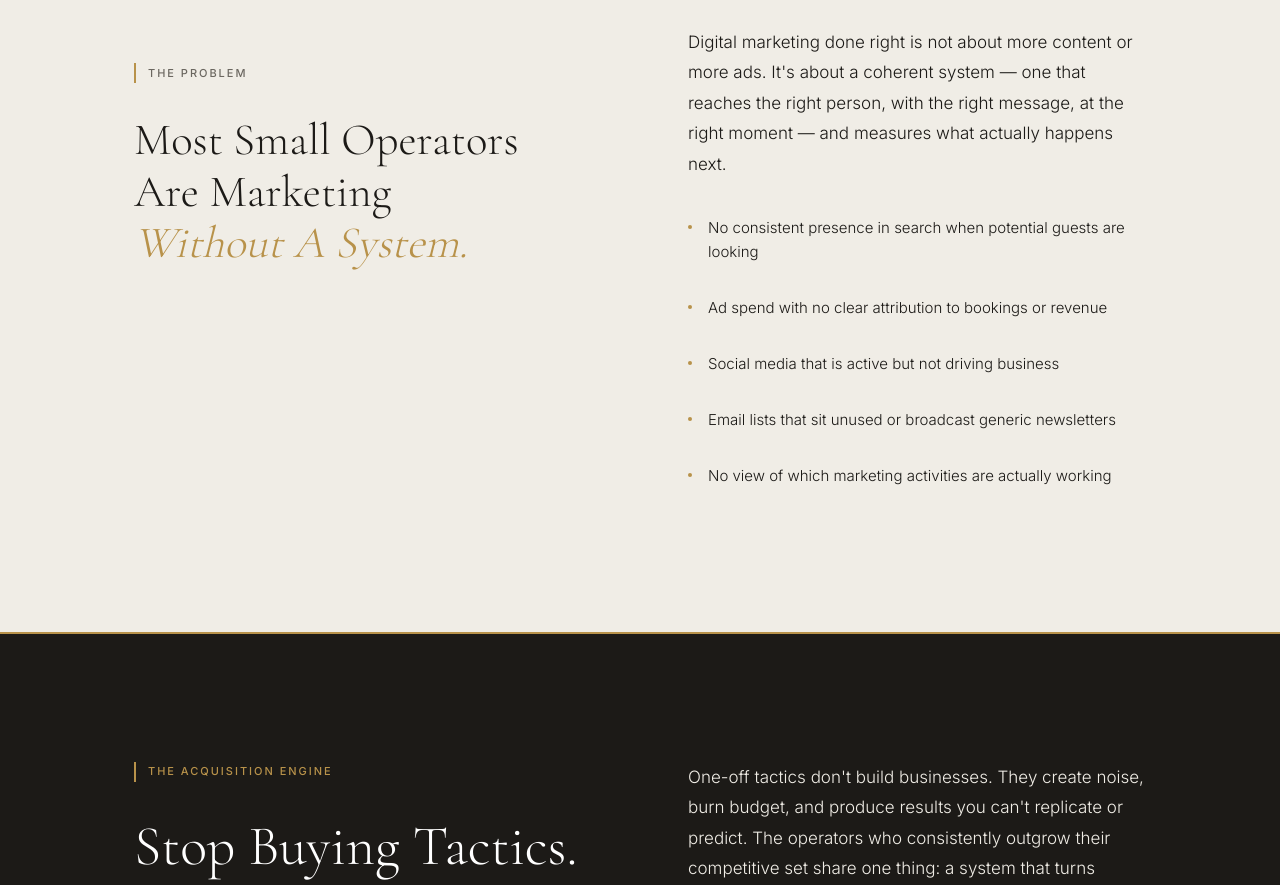
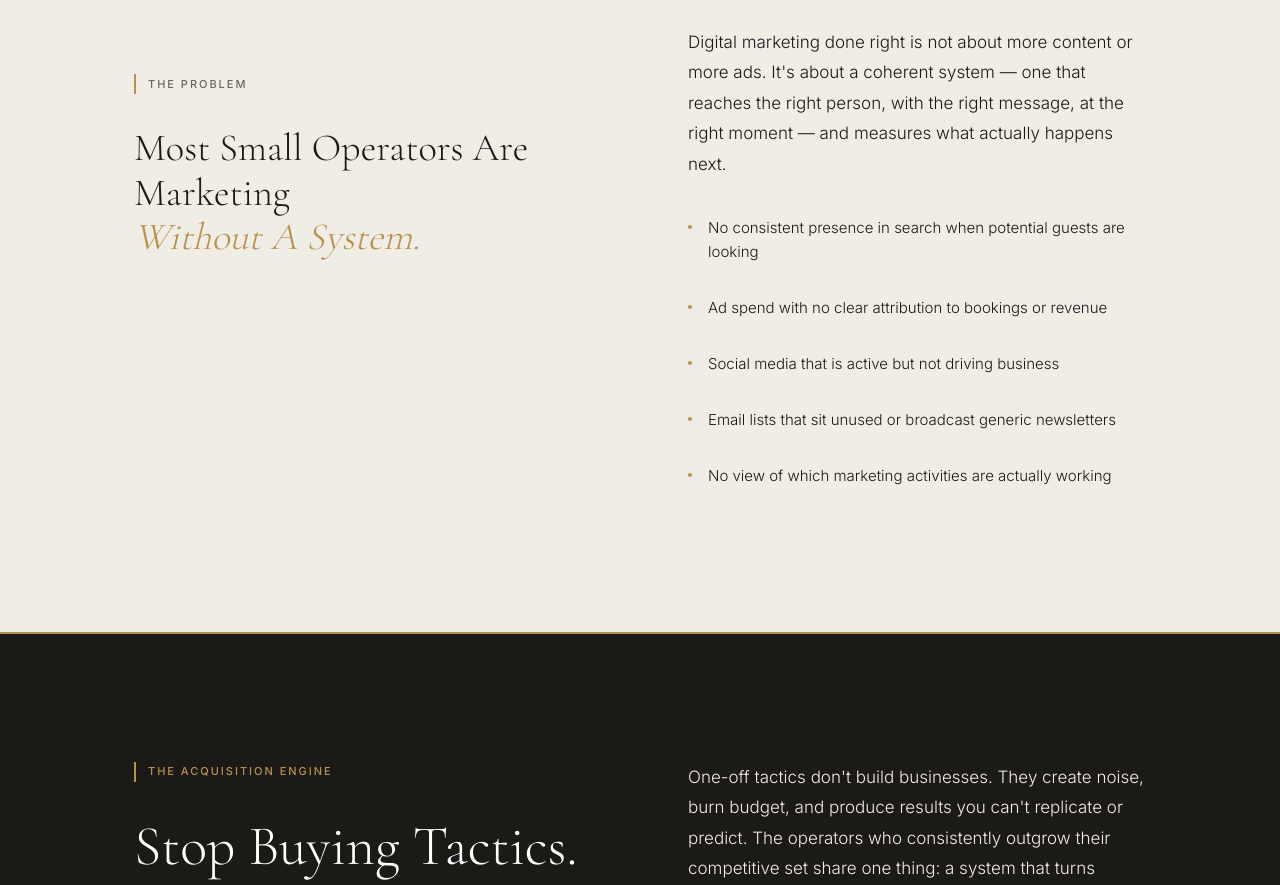
Before and after one commit to letsnavigatebmw/aperture-hospitality, a Next.js app: page /capabilities in a window 1280 px wide. Shown: the part 1326-2211 px from the top of the page. Built offline with nearby package versions, Linux system fonts and the light colour scheme.

Commit message:
Condense problem headline to 2 lines and reduce font size

```diff
--- a/app/capabilities/page.tsx
+++ b/app/capabilities/page.tsx
@@ -171,8 +171,8 @@ export default function CapabilitiesPage() {
                 <span style={{ width: '2px', height: '1.25rem', background: '#B8924A' }}></span>
                 The Problem
               </div>
-              <h2 style={{ fontFamily: "'Cormorant Garamond', Georgia, serif", fontSize: 'clamp(2.25rem, 3.5vw, 3.25rem)', fontWeight: 300, lineHeight: 1.15, marginBottom: '1.5rem', color: '#1C1A17' }}>
-                Most Small Operators<br/>Are Marketing<br/><em style={{ fontStyle: 'italic', color: '#B8924A' }}>Without A System.</em>
+              <h2 style={{ fontFamily: "'Cormorant Garamond', Georgia, serif", fontSize: 'clamp(1.875rem, 3vw, 2.75rem)', fontWeight: 300, lineHeight: 1.15, marginBottom: '1.5rem', color: '#1C1A17' }}>
+                Most Small Operators Are Marketing<br/><em style={{ fontStyle: 'italic', color: '#B8924A' }}>Without A System.</em>
               </h2>
             </div>
             <div>
```
